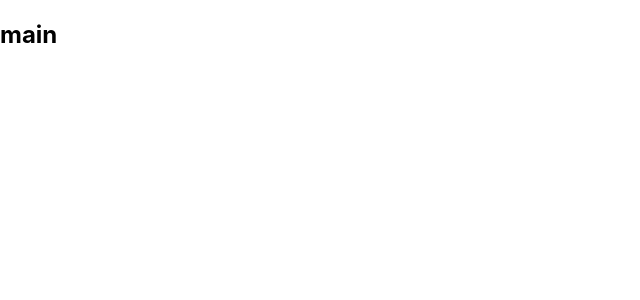
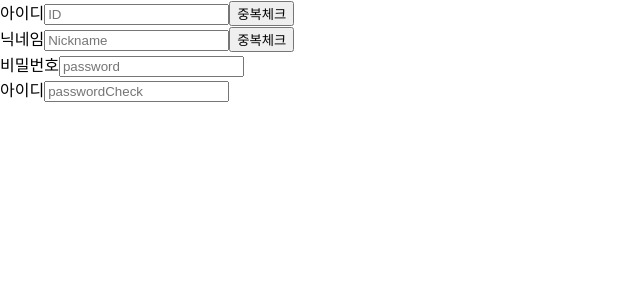
Before and after one commit to zeze88/sun, a React (Create React App) app: page /signup in a window 1280 px wide. Shown: the top 300 px of the page, without its empty margins (0-640 px from the left). Built offline with nearby package versions, Linux system fonts and the light colour scheme.

Commit message:
page/signup, modules/user 수정

```diff
--- a/src/App.js
+++ b/src/App.js
@@ -2,13 +2,15 @@ import React from "react";
 import { Route } from "react-router-dom";
 
 import Main from "./page/Main";
+import Signup from './page/Signup';
 
 function App() {
   return (
     <div className="App">
-      <Route path="/">
+      <Route path="/" exact>
         <Main />
       </Route>
+      <Route path="/signup" exact component={Signup} />
     </div>
   );
 }
--- a/src/page/Signup.js
+++ b/src/page/Signup.js
@@ -13,7 +13,7 @@ function Signup () {
     const [isCheckUsername, setIsCheckUsername] = React.useState(false);
     const [isCheckNickname, setIsCheckNickname] = React.useState(false);
 
-    const CheckUsername = () => {
+    const checkUsername = () => {
         if(username === "") {
             window.alert("아이디를 입력해주세요.")
             return;
@@ -54,7 +54,6 @@ function Signup () {
         setIsCheckUsername(false);
         setIsCheckNickname(false);
     }
-
     return (
         <>
             <div>
@@ -67,7 +66,7 @@ function Signup () {
                         setUsername(e.target.value);
                     }}
                     />
-                    <button onClick={CheckUsername} >중복체크</button>
+                    <button onClick={checkUsername} >중복체크</button>
                 </div>
                 <div>
                     <span>닉네임</span>
@@ -101,7 +100,7 @@ function Signup () {
                     />
                 </div>
             </div>
-
         </>
-    )
+    );
 }
+export default Signup;
--- a/src/redux/modules/user.js
+++ b/src/redux/modules/user.js
@@ -74,7 +74,8 @@ export default handleActions (
             draft.isCheckNickname = action.payload.isCheckNickname;
             window.alert("사용 가능한 닉네임입니다.");
         })
-    }
+    },
+    initialState
 );
 
 const actionsCreators = {
```
